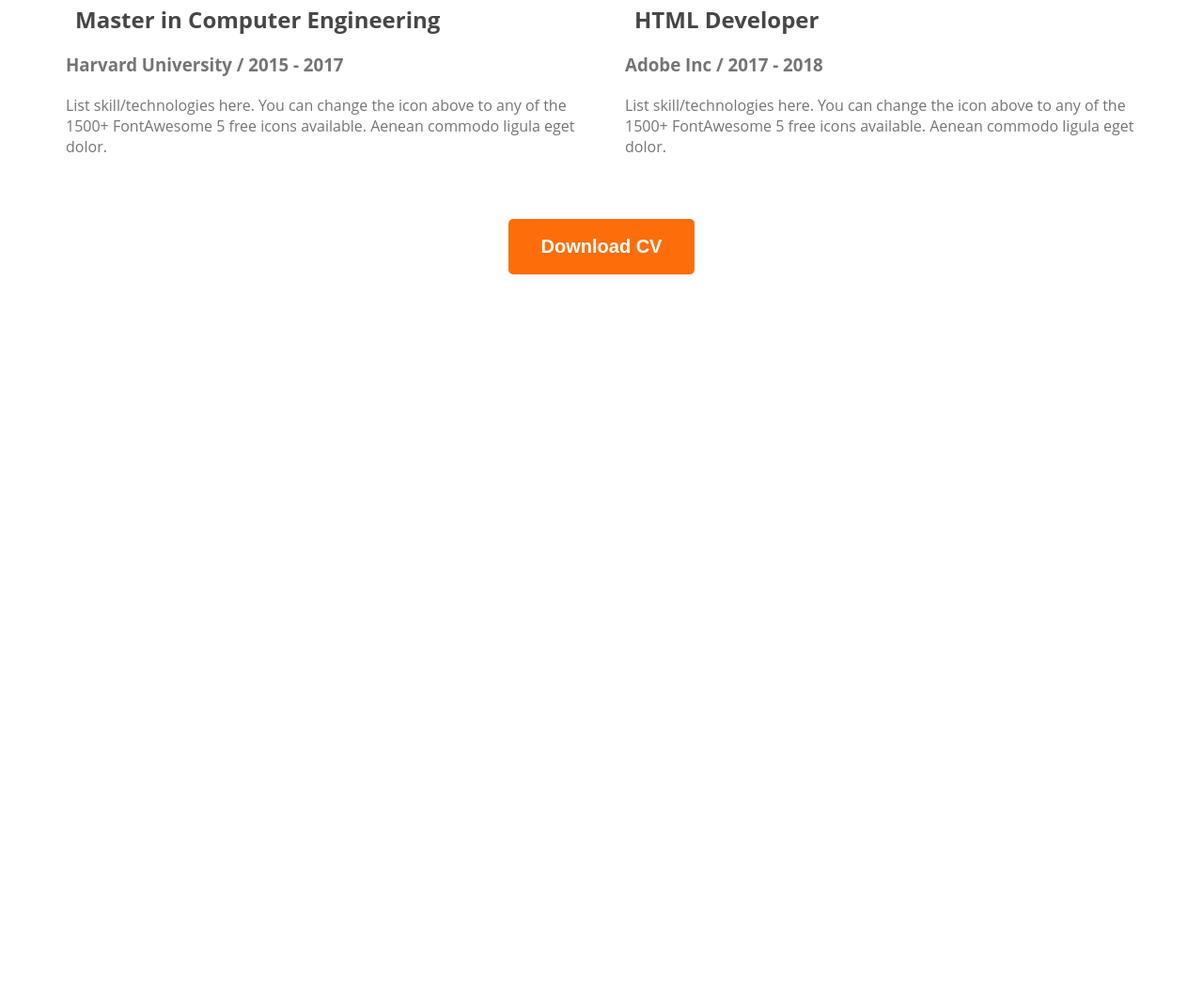
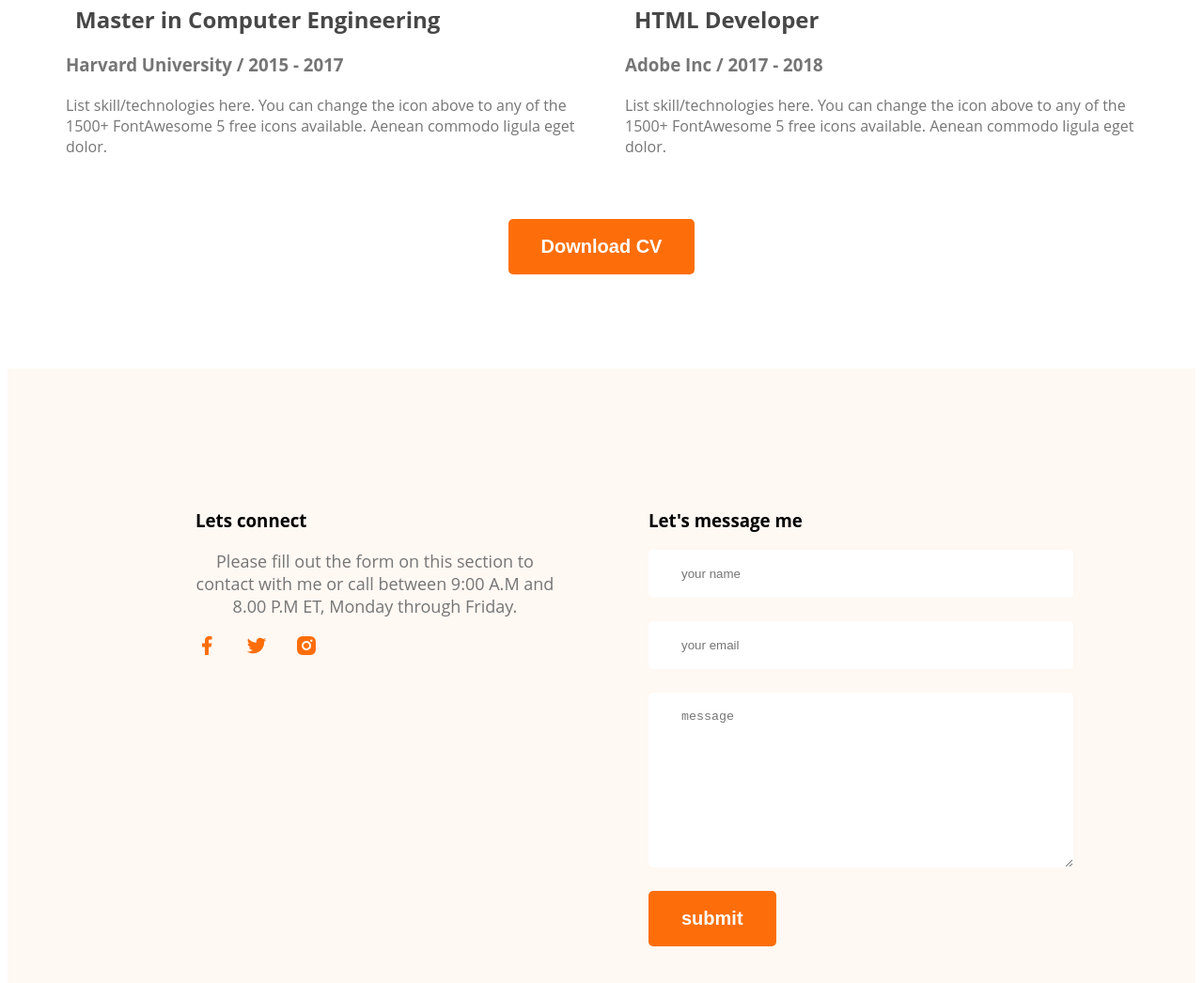
Before and after one commit to Habib1525/developer-portfolio, a plain HTML site: page index.html in a window 1280 px wide. Shown: the part 2934-3980 px from the top of the page at 94% size. Before the commit the page ends 3234 px from the top, so only its background shows below. Drawn offline with Linux system fonts and the light colour scheme.

Commit message:
fotter completed

```diff
--- a/index.html
+++ b/index.html
@@ -147,7 +147,26 @@
 
   </main>
   <footer>
+    <div class="footer-column">
+      <h3 class="footer-title">Lets connect</h3>
+      <p class="section-description">Please fill out the form on this section to contact with me or call between 9:00 A.M and 8.00 P.M ET, Monday through Friday.</p>
+      <div class="social-links">
+        <a href=""><img src="images/icons/facebook.png" alt=""></a>
+        <a href=""><img src="images/icons/twitter.png" alt=""></a>
+        <a href=""><img src="images/icons/insta.png" alt=""></a>
+      </div>
+    </div>
+    <div class="footer-column">
+      <h3 class="footer-title">Let's message me</h3>
+      <form class="contract" action="">
+        <input type="text" placeholder="your name">
+        <input type="email" name="" id="" placeholder="your email">
+        <textarea name="" id="" placeholder="message" cols="30" rows="10"></textarea>
+        <input class="btn-primary" type="submit" value="submit">
+      </form>
 
+
+    </div>
   </footer>
 </body>
 </html>
--- a/styles/portfolio.css
+++ b/styles/portfolio.css
@@ -159,3 +159,27 @@ main section{
   text-align: center;
   margin-top: 50px;
 }
+footer{
+  display: flex;
+  gap: 100px;
+  background: #FFF8F3;
+  margin-top: 100px;
+  padding: 130px 200px;
+}
+.footer-column{
+  width: 50%;
+}
+.contract input[type="text"], input[type="email"], textarea{
+  display: block;
+  margin-bottom: 25px;
+  padding: 18px 35px;
+  color: #757575;
+  border-radius: 5px;
+  background: #FFF;
+  border: 0px;
+  width: 100%;
+}
+.social-links a{
+  margin-right: 25px;
+
+}
```
